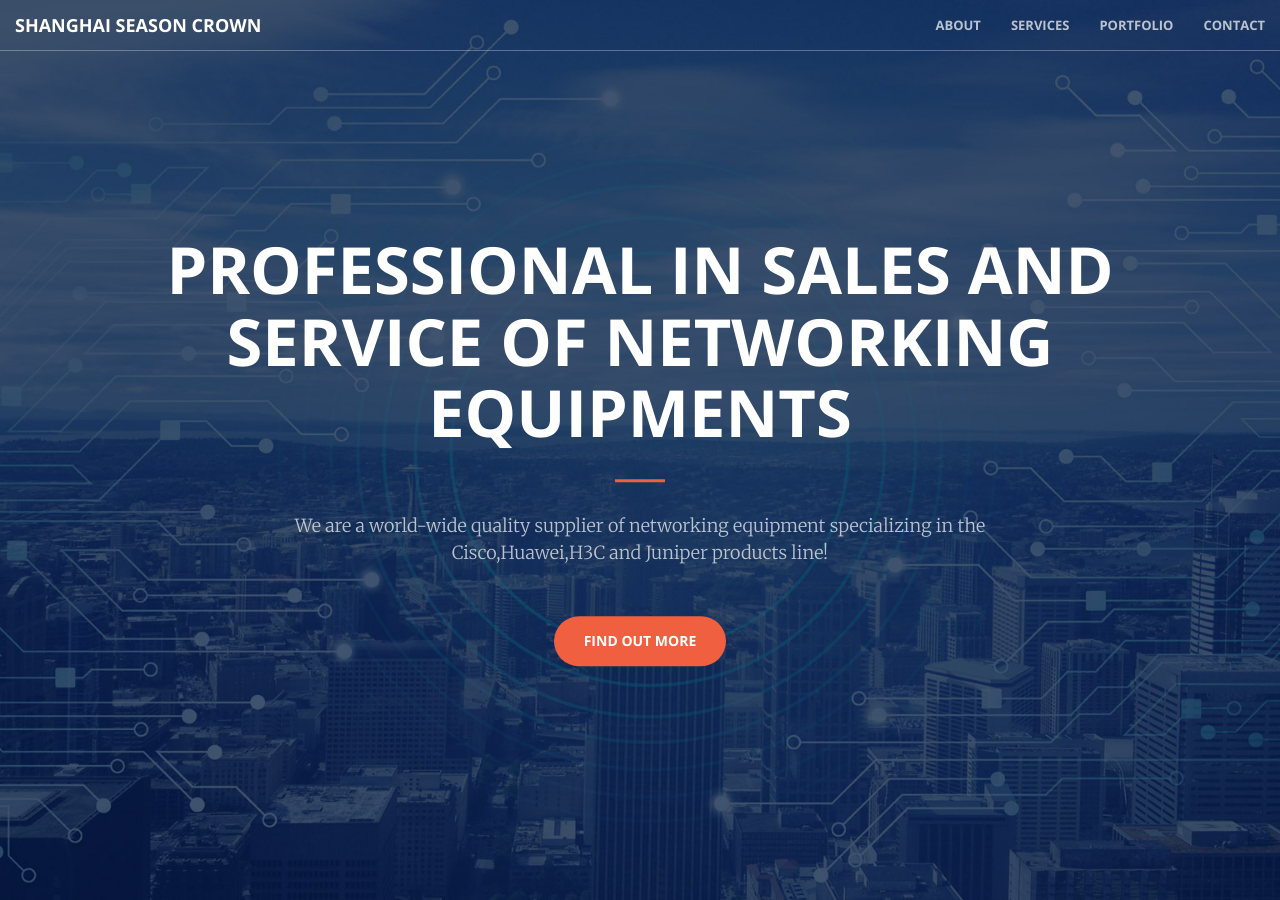
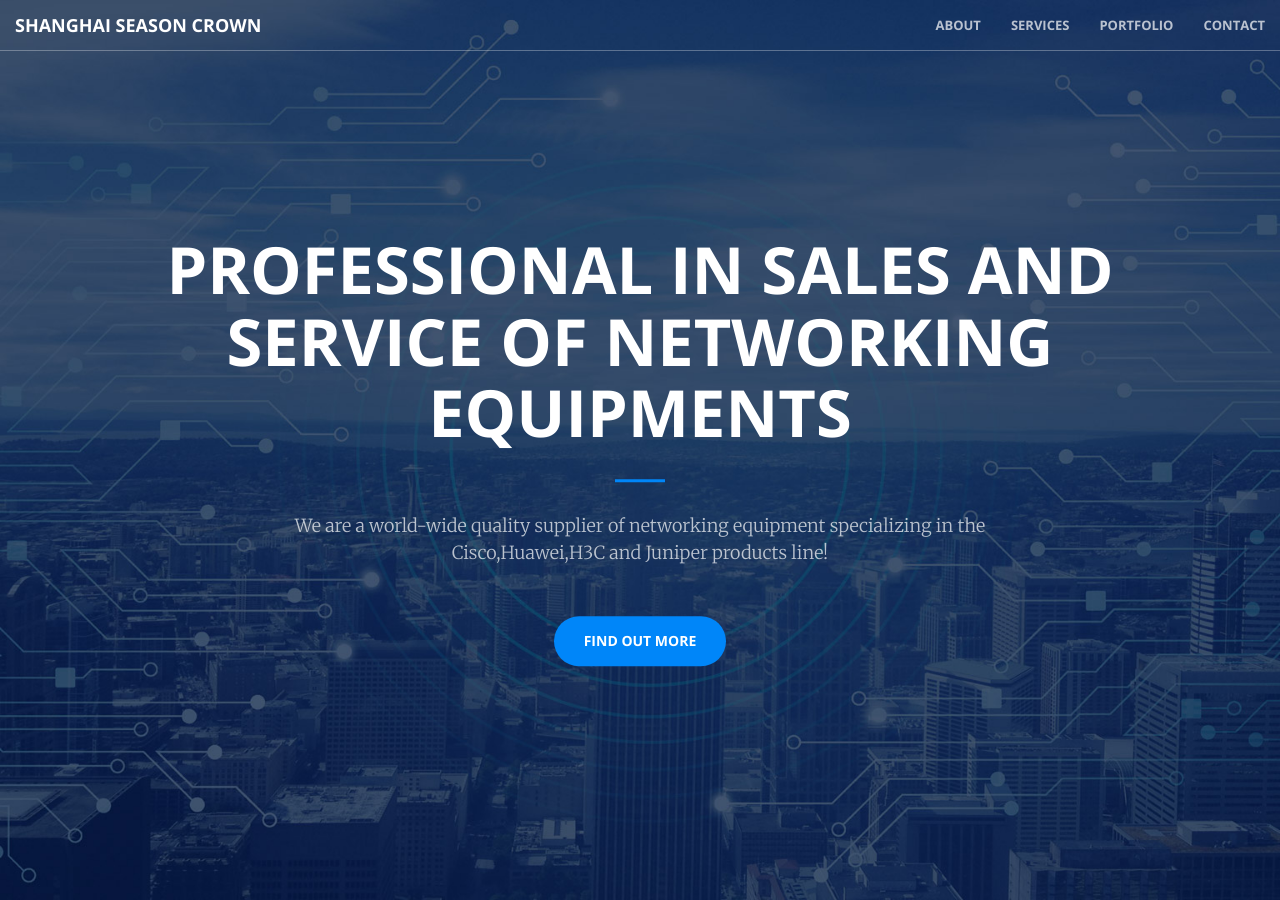
Before and after one commit to shjiguan/shjiguan.github.io, a Jekyll site: the page built from index.html, in a window 1280 px wide and 900 px high. Built offline with Jekyll 4.4.1, drawn with Linux system fonts in a browser that asks for light colours.

Commit message:
2022年07月16日14:35:44

```diff
--- a/_includes/aside.html
+++ b/_includes/aside.html
@@ -2,7 +2,7 @@
       <div class="container text-center">
           <div class="call-to-action">
               <h2>Feel free to contact us!</h2>
-              <a href="#contact" class="btn btn-default btn-xl wow tada">Enroll Now!</a>
+              <a href="mailto:grace@jgnetwork.cn" class="btn btn-default btn-xl wow tada">Enroll Now!</a>
           </div>
       </div>
   </aside>
--- a/_includes/portfolio.html
+++ b/_includes/portfolio.html
@@ -2,7 +2,7 @@
     <div class="container-fluid">
         <div class="row no-gutter">
             <div class="col-lg-4 col-sm-6">
-                <a href="#" class="portfolio-box">
+                <a href="#portfolio" class="portfolio-box">
                     <img src="img/portfolio/1.jpg" class="img-responsive" alt="">
                     <div class="portfolio-box-caption">
                         <div class="portfolio-box-caption-content">
@@ -17,7 +17,7 @@
                 </a>
             </div>
             <div class="col-lg-4 col-sm-6">
-                <a href="#" class="portfolio-box">
+                <a href="#portfolio" class="portfolio-box">
                     <img src="img/portfolio/2.jpg" class="img-responsive" alt="">
                     <div class="portfolio-box-caption">
                         <div class="portfolio-box-caption-content">
@@ -32,7 +32,7 @@
                 </a>
             </div>
             <div class="col-lg-4 col-sm-6">
-                <a href="#" class="portfolio-box">
+                <a href="#portfolio" class="portfolio-box">
                     <img src="img/portfolio/3.jpg" class="img-responsive" alt="">
                     <div class="portfolio-box-caption">
                         <div class="portfolio-box-caption-content">
@@ -47,7 +47,7 @@
                 </a>
             </div>
             <div class="col-lg-4 col-sm-6">
-                <a href="#portfolio" class="portfolio-box">
+                <a href="#contact" class="portfolio-box">
                     <img src="img/portfolio/4.jpg" class="img-responsive" alt="">
                     <div class="portfolio-box-caption">
                         <div class="portfolio-box-caption-content">
@@ -62,7 +62,7 @@
                 </a>
             </div>
             <div class="col-lg-4 col-sm-6">
-                <a href="#" class="portfolio-box">
+                <a href="#contact" class="portfolio-box">
                     <img src="img/portfolio/5.jpg" class="img-responsive" alt="">
                     <div class="portfolio-box-caption">
                         <div class="portfolio-box-caption-content">
@@ -77,7 +77,7 @@
                 </a>
             </div>
             <div class="col-lg-4 col-sm-6">
-                <a href="#" class="portfolio-box">
+                <a href="#contact" class="portfolio-box">
                     <img src="img/portfolio/6.jpg" class="img-responsive" alt="">
                     <div class="portfolio-box-caption">
                         <div class="portfolio-box-caption-content">
--- a/css/main.scss
+++ b/css/main.scss
@@ -34,7 +34,7 @@
 // }
 
 // variables.less
-$theme-primary: #F05F40;
+$theme-primary: #0086F9;
 $theme-dark: #222;
 
 // Import partials from `sass_dir` (defaults to `_sass`)
```
Also changed, not shown: 2 other files.
